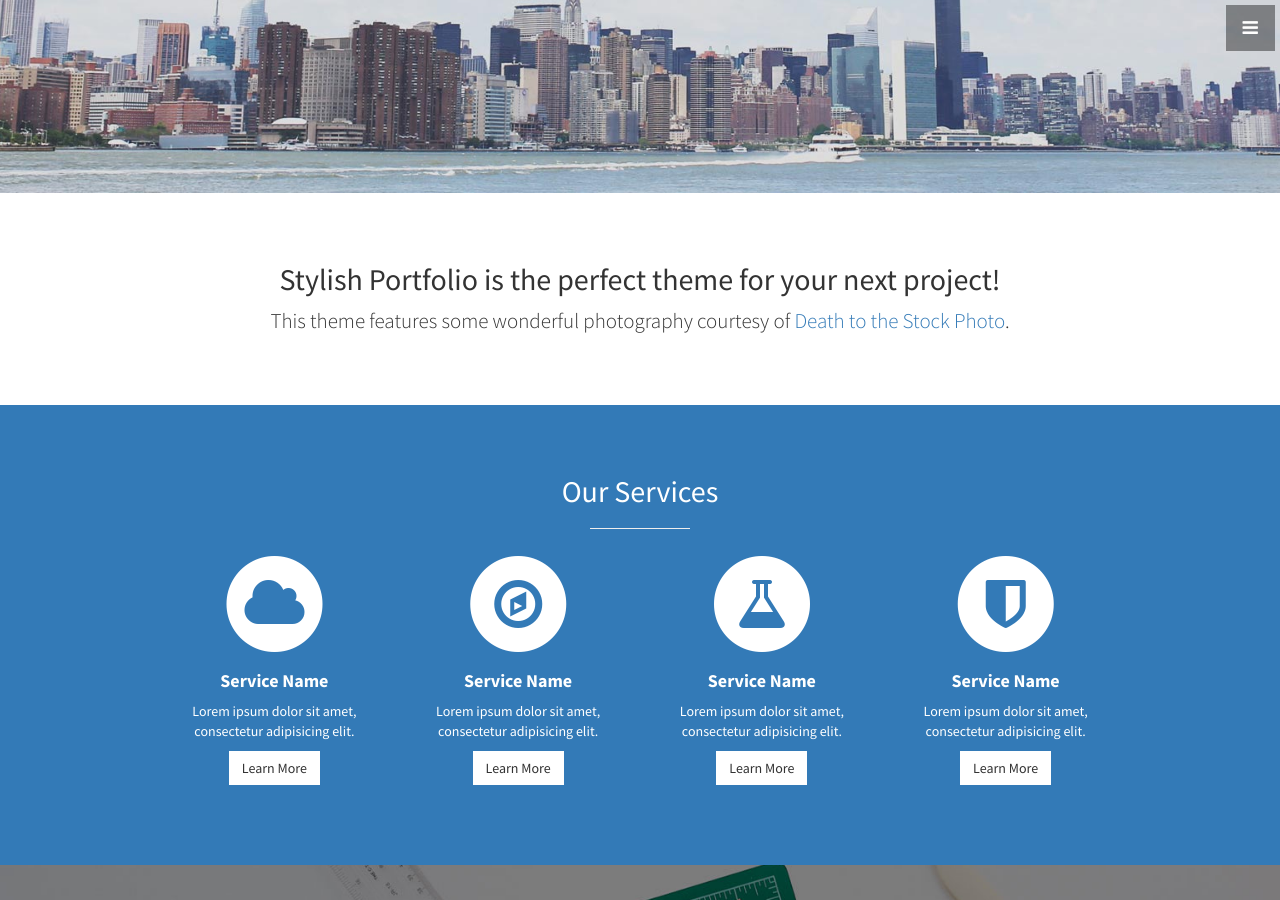
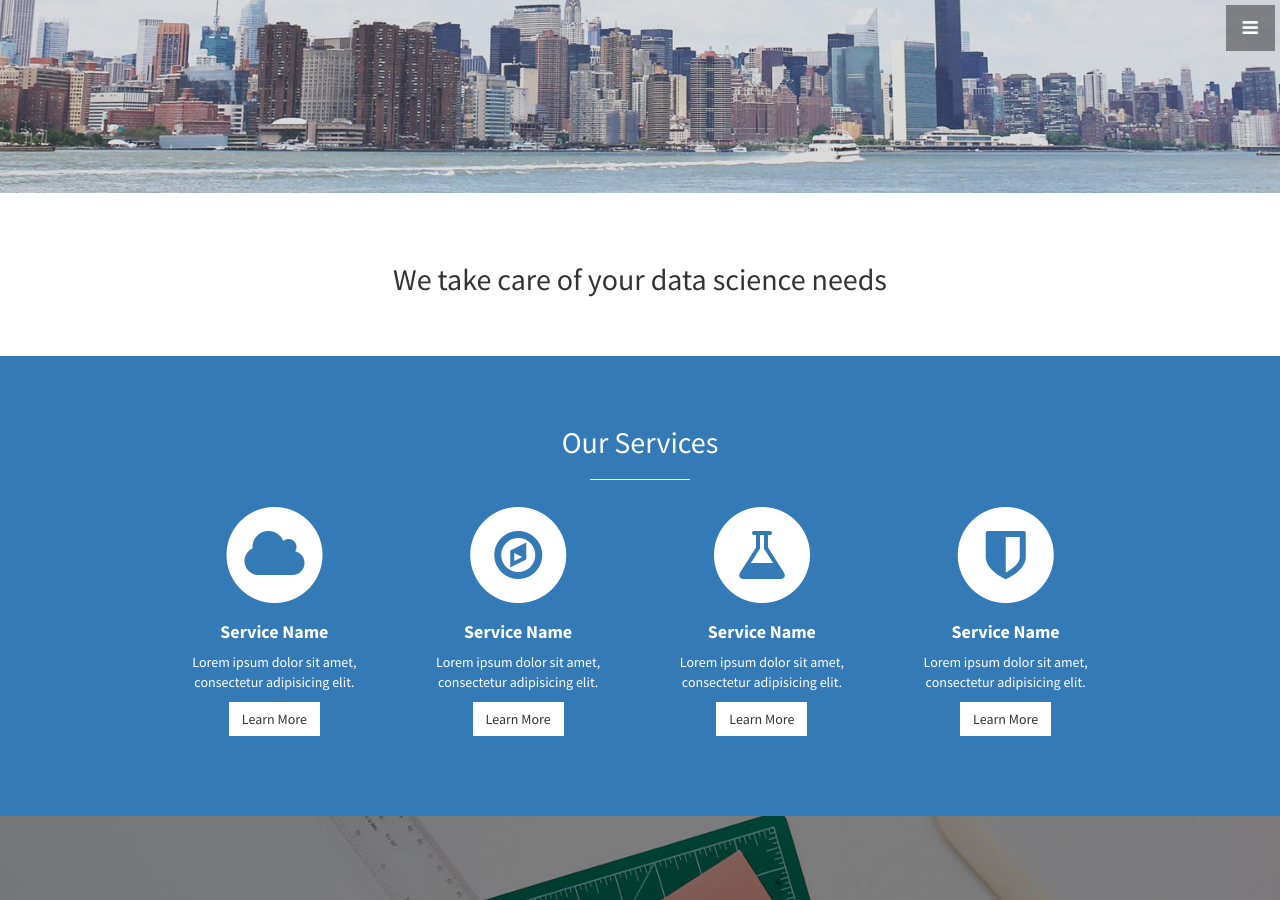
Before and after one commit to Predicon/prediconio, a Jekyll site: the page built from index.html, in a window 1280 px wide and 900 px high, scrolled down 707 px. Built offline with Jekyll 4.4.1, drawn with Linux system fonts in a browser that asks for light colours.

Commit message:
Update about.html

```diff
--- a/_includes/about.html
+++ b/_includes/about.html
@@ -2,8 +2,7 @@
   <div class="container">
     <div class="row">
       <div class="col-lg-12 text-center">
-        <h2>Stylish Portfolio is the perfect theme for your next project!</h2>
-        <p class="lead">This theme features some wonderful photography courtesy of <a target="_blank" href="http://join.deathtothestockphoto.com/">Death to the Stock Photo</a>.</p>
+        <h2>We take care of your data science needs</h2>
       </div>
     </div>
     <!-- /.row -->
```
